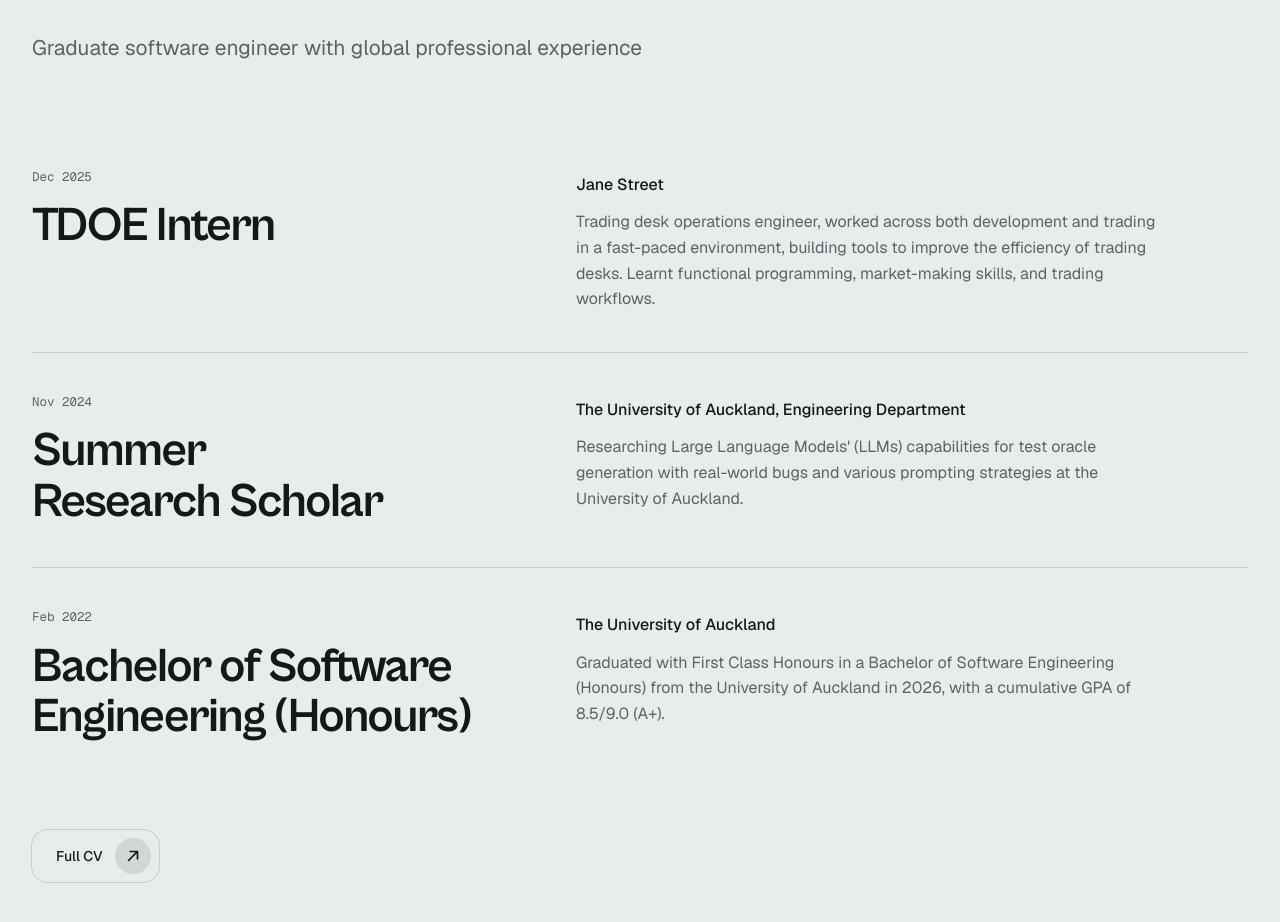
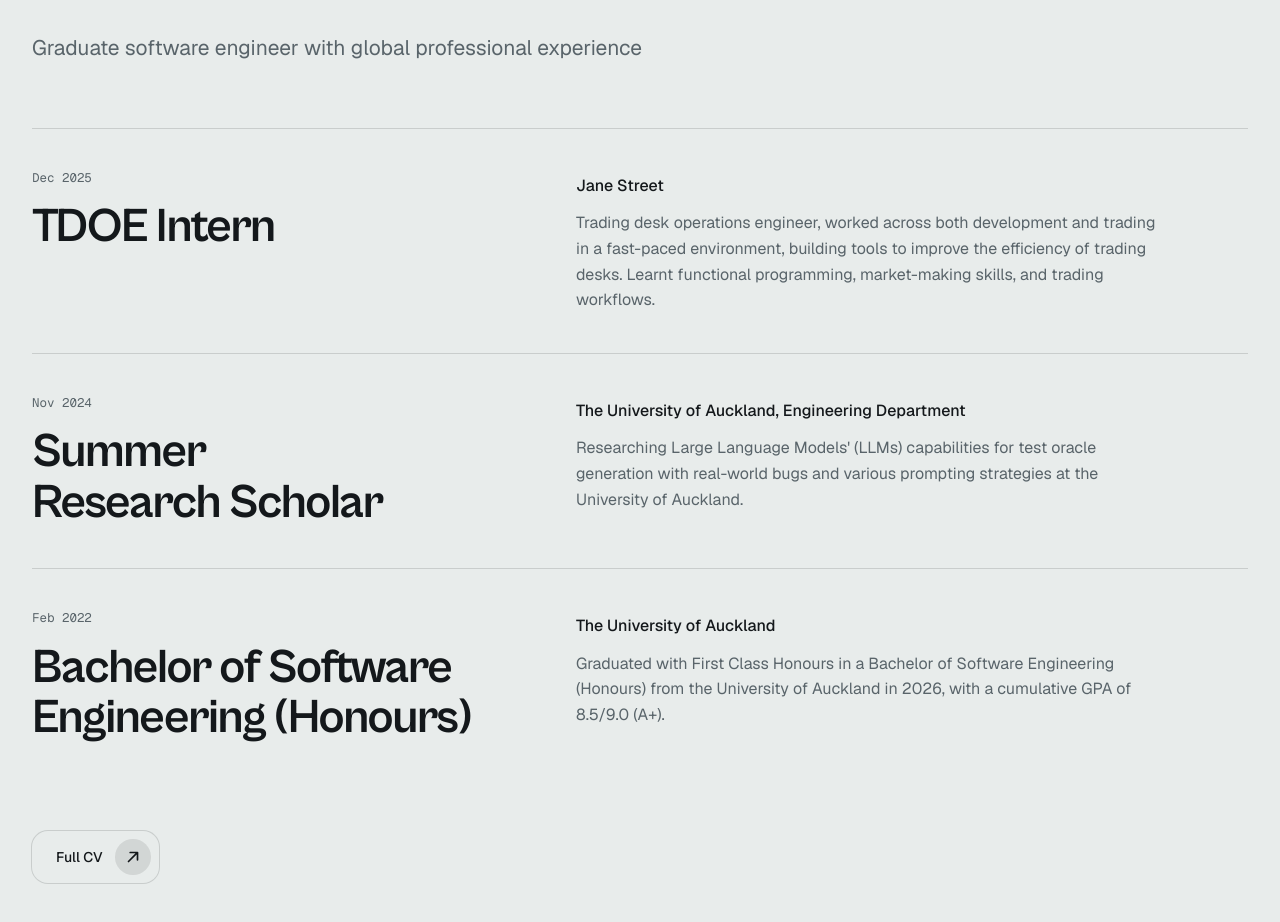
Before and after one commit to adxmb/portfolio, a Next.js app: page / in a window 1280 px wide. Shown: the part 1811-2733 px from the top of the page. Built offline with nearby package versions, Linux system fonts and the light colour scheme.

Commit message:
Fixing bug with preview title gap

```diff
--- a/src/components/home/ProfessionalPreview.tsx
+++ b/src/components/home/ProfessionalPreview.tsx
@@ -30,7 +30,7 @@
                         <RevealItem
                             as="li"
                             key={entry.id}
-                            className="grid gap-4 border-t border-hairline py-10 first:border-t-0 md:grid-cols-[minmax(0,1fr)_minmax(0,1.4fr)] md:gap-16"
+                            className="grid gap-4 border-t border-hairline py-10 md:grid-cols-[minmax(0,1fr)_minmax(0,1.4fr)] md:gap-16"
                         >
                             <div className="flex flex-col gap-4">
                                 <p className="font-mono text-meta text-muted">
```
